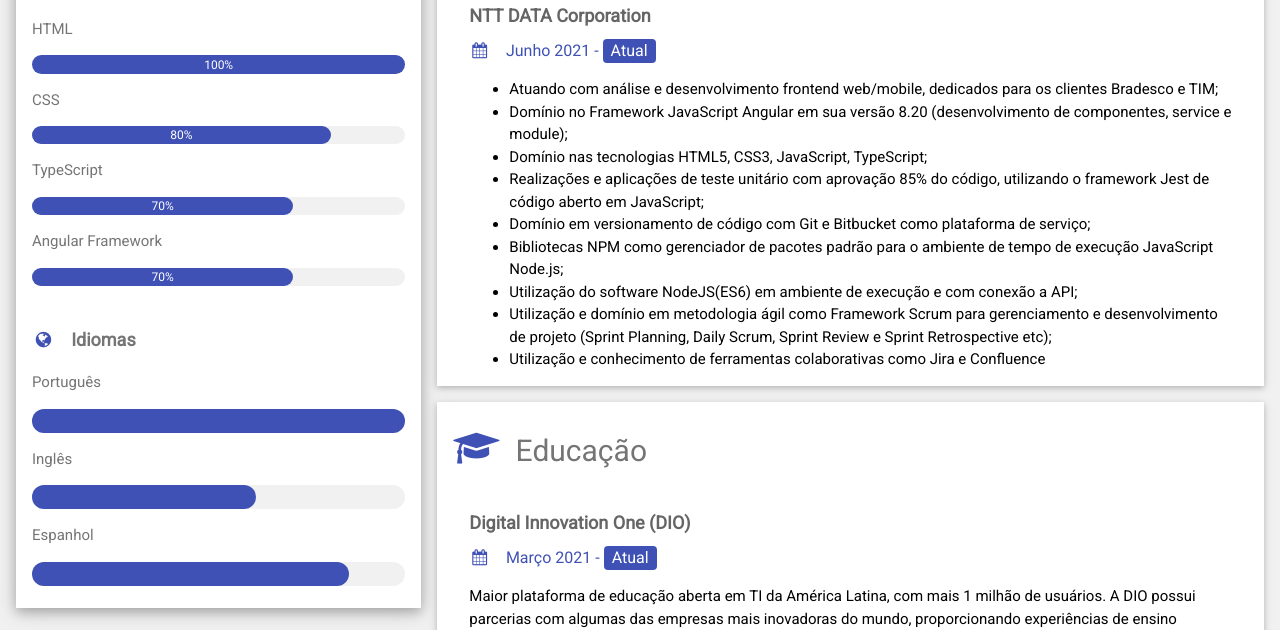
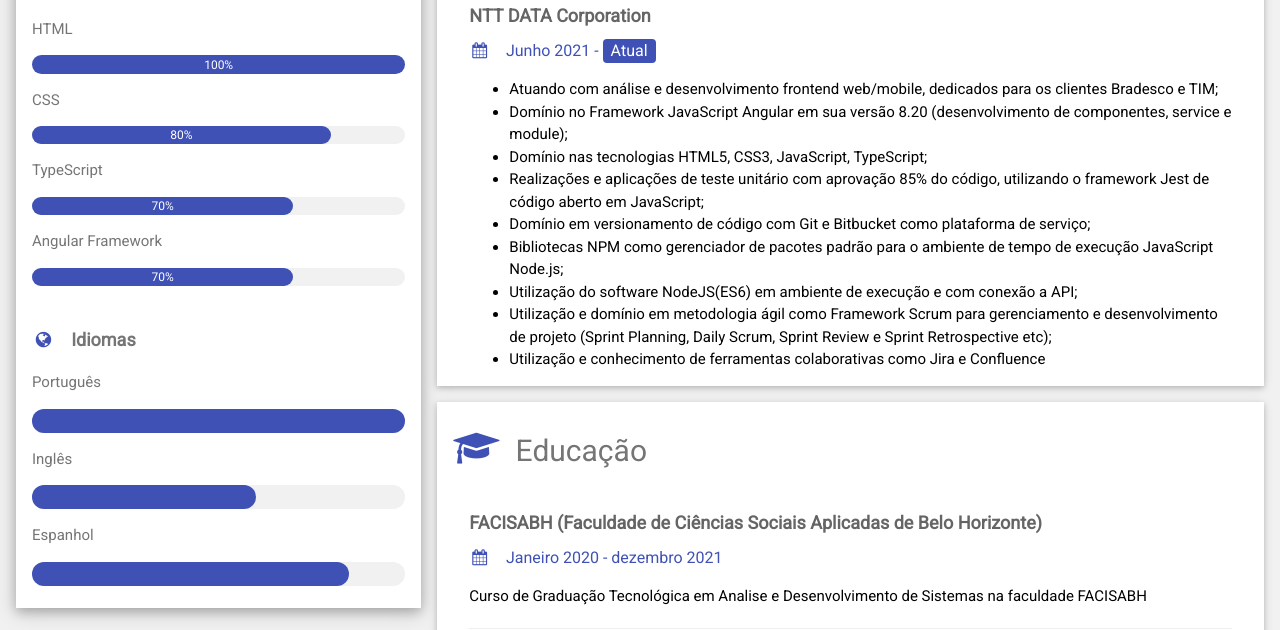
Before and after one commit to Gustavo-Esteban/Curriculum, a plain HTML site: page index.html in a window 1280 px wide. Shown: the part 322-952 px from the top of the page. Drawn offline with nearby package versions, Linux system fonts and the light colour scheme.

Commit message:
Alteração na pagina

```diff
--- a/index.html
+++ b/index.html
@@ -118,6 +118,16 @@
             <h2 class="w3-text-grey w3-padding-16">
               <i class="fa fa-graduation-cap fa-fw w3-margin-right w3-xxlarge w3-text-indigo"></i>Educação
             </h2>
+
+            <div class="w3-container">
+              <h5 class="w3-opacity"><b>FACISABH (Faculdade de Ciências Sociais Aplicadas de Belo Horizonte)</b></h5>
+              <h6 class="w3-text-indigo"><i class="fa fa-calendar fa-fw w3-margin-right"></i>Janeiro 2020 - dezembro 2021</h6>
+              <p>
+                Curso de Graduação Tecnológica em Analise e Desenvolvimento de Sistemas na faculdade FACISABH
+              </p>
+              <hr>
+            </div>
+
             <div class="w3-container">
               <h5 class="w3-opacity"><b>Digital Innovation One (DIO)</b></h5>
               <h6 class="w3-text-indigo"><i class="fa fa-calendar fa-fw w3-margin-right"></i>Março 2021 - <span class="w3-tag w3-indigo w3-round">Atual</span></h6>
@@ -135,6 +145,7 @@
               </ul>
               <hr>
             </div>
+
             <div class="w3-container">
               <h5 class="w3-opacity"><b>Generation Brasil</b></h5>
               <h6 class="w3-text-indigo"><i class="fa fa-calendar fa-fw w3-margin-right"></i>Janeiro - Abril 2021</h6>
```
